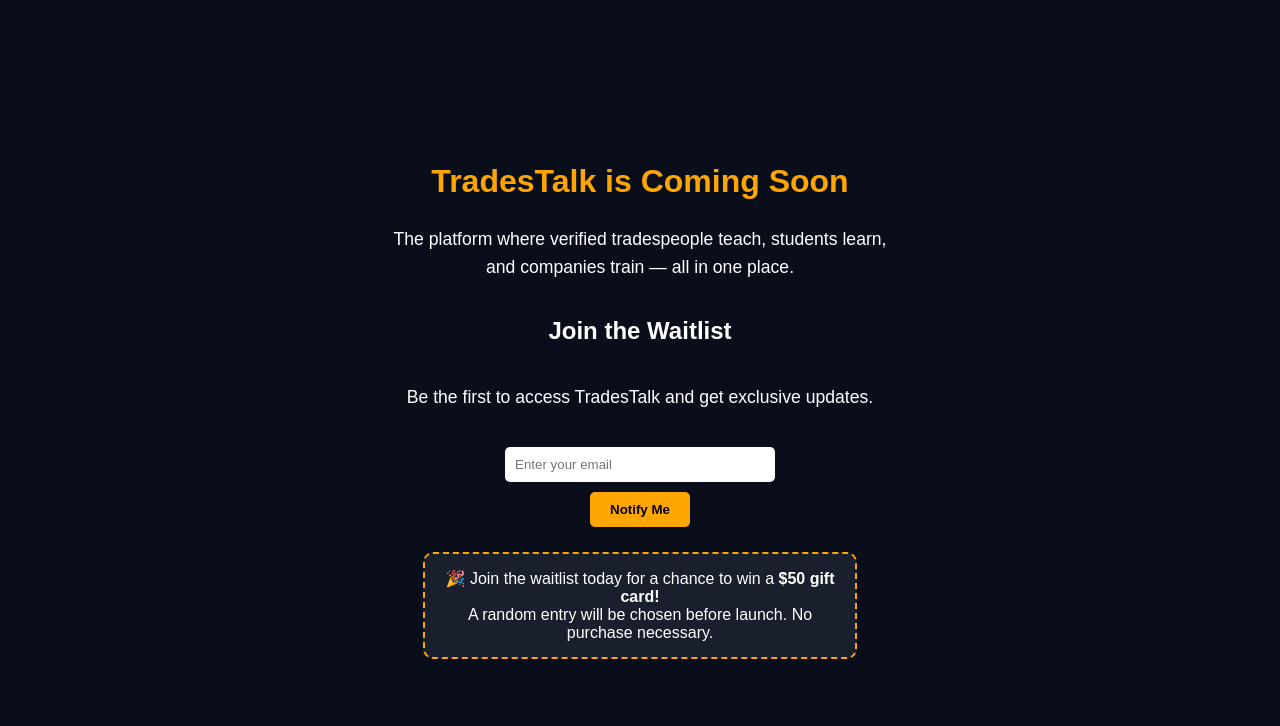
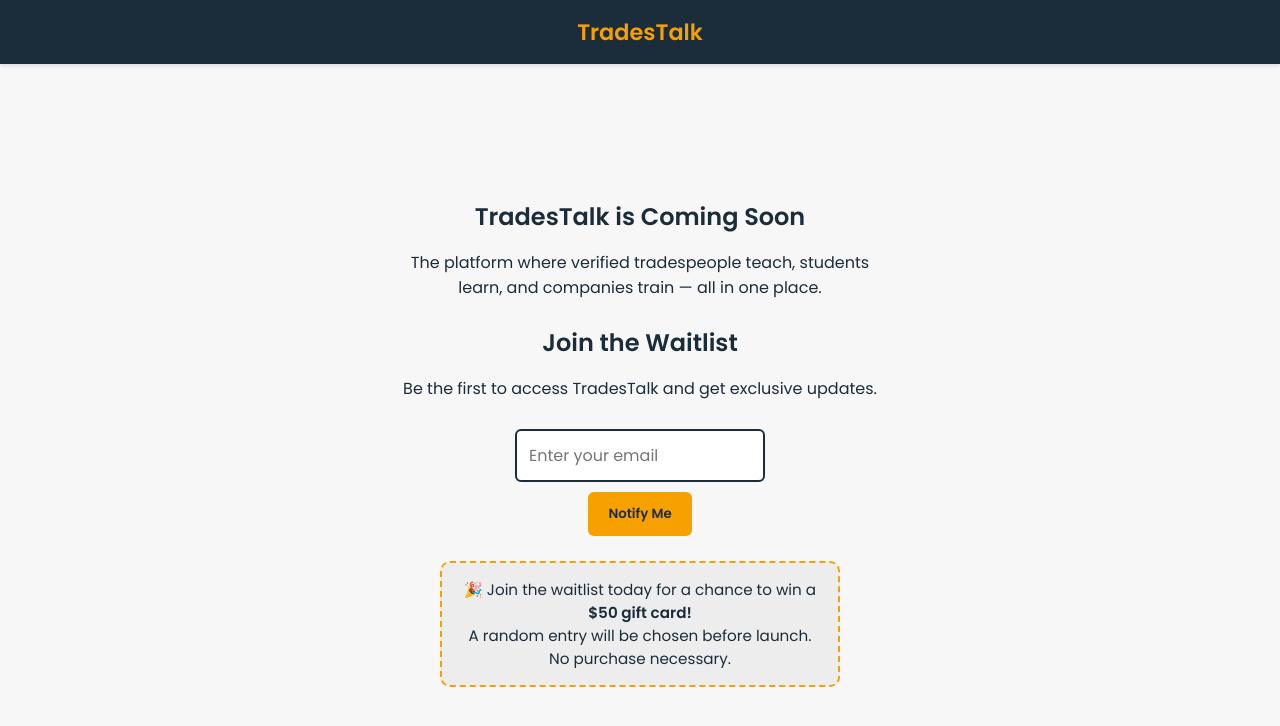
Before and after one commit to roccom124/tradestalk-waitlist, a plain HTML site: page index.html in a window 1280 px wide. Drawn offline with Linux system fonts and the light colour scheme.

Commit message:
Add files via upload

```diff
--- a/index.html
+++ b/index.html
@@ -3,31 +3,63 @@
 <head>
   <meta charset="UTF-8" />
   <title>TradesTalk - Coming Soon</title>
+  <link href="https://fonts.googleapis.com/css2?family=Poppins:wght@400;600&display=swap" rel="stylesheet" />
   <style>
+    *,
+    *::before,
+    *::after {
+      box-sizing: border-box;
+    }
+
     body {
-      font-family: Arial, sans-serif;
-      background-color: #0A0E1A;
-      color: white;
+      font-family: 'Poppins', Arial, sans-serif;
+      background-color: #F7F7F7; /* Light gray */
+      color: #1B2C3B; /* Navy */
+      margin: 0;
+      padding: 0;
+      text-align: center;
+      overflow-x: hidden;
+      padding-top: 70px; /* Offset for header */
+    }
+
+    header {
+      width: 100%;
+      background-color: #1B2C3B; /* Navy */
+      padding: 15px 0;
+      position: fixed;
+      top: 0;
+      left: 0;
+      z-index: 1000;
+      box-shadow: 0 2px 4px rgba(0,0,0,0.1);
+    }
+
+    header h1 {
+      color: #F6A100; /* Orange */
+      margin: 0;
+      font-size: 1.4rem;
+      text-align: center;
+    }
+
+    main {
       display: flex;
       flex-direction: column;
       align-items: center;
       justify-content: center;
-      text-align: center;
-      height: 100vh;
-      margin: 0;
-      padding: 0 20px;
+      min-height: calc(100vh - 70px);
+      padding: 20px;
     }
 
-    h1 {
-      color: #FFA500;
-      margin-bottom: 0.5rem;
+    main h2 {
+      color: #1B2C3B;
+      font-size: 1.5rem;
+      margin: 1rem 0 0.5rem;
     }
 
-    p {
+    main p {
       max-width: 500px;
-      font-size: 1.1rem;
+      font-size: 1rem;
       line-height: 1.6;
-      margin-bottom: 1rem;
+      margin: 0.5rem 0;
     }
 
     form {
@@ -36,42 +68,68 @@
       align-items: center;
       gap: 10px;
       margin-top: 20px;
+      width: 100%;
     }
 
     input[type="email"] {
-      padding: 10px;
+      padding: 12px;
       width: 250px;
-      border: none;
-      border-radius: 5px;
+      border: 2px solid #1B2C3B; /* Navy border */
+      border-radius: 6px;
+      background-color: #FFFFFF;
+      color: #1B2C3B;
+      font-family: 'Poppins', Arial, sans-serif;
+      font-size: 1rem;
     }
 
     button {
-      padding: 10px 20px;
-      background-color: #FFA500;
-      color: black;
-      font-weight: bold;
+      padding: 12px 20px;
+      background-color: #F6A100; /* Orange */
+      color: #1B2C3B;
+      font-weight: 600;
       border: none;
-      border-radius: 5px;
+      border-radius: 6px;
       cursor: pointer;
+      transition: background-color 0.3s ease, transform 0.2s ease;
+      font-family: 'Poppins', Arial, sans-serif;
+    }
+
+    button:hover {
+      background-color: #4CAF50; /* Green hover */
+      color: white;
+      transform: scale(1.03);
     }
 
     .giveaway {
-      background-color: #1A1F2E;
-      border: 2px dashed #FFA500;
+      background-color: #EDEDED; /* Light gray card */
+      border: 2px dashed #F6A100; /* Orange dashed border */
       border-radius: 10px;
       padding: 15px;
       margin-top: 25px;
       max-width: 400px;
+      font-size: 0.95rem;
     }
 
     .message {
       margin-top: 20px;
-      color: lightgreen;
+      color: #4CAF50; /* Green success */
+      font-weight: 500;
+    }
+
+    @media (max-width: 480px) {
+      input[type="email"] {
+        width: 80%;
+      }
     }
   </style>
 </head>
 <body>
-  <h1>TradesTalk is Coming Soon</h1>
+  <header>
+    <h1>TradesTalk</h1>
+  </header>
+
+  <main>
+    <h2>TradesTalk is Coming Soon</h2>
     <p>The platform where verified tradespeople teach, students learn, and companies train — all in one place.</p>
     <h2>Join the Waitlist</h2>
     <p>Be the first to access TradesTalk and get exclusive updates.</p>
@@ -89,6 +147,7 @@
     <div class="message" id="successMsg" style="display:none;">
       ✅ Thanks! You’ve been added to the waitlist.
     </div>
+  </main>
 
   <script>
     const form = document.querySelector("form");
```
Lines whose indentation alone changed are shown as unchanged.
